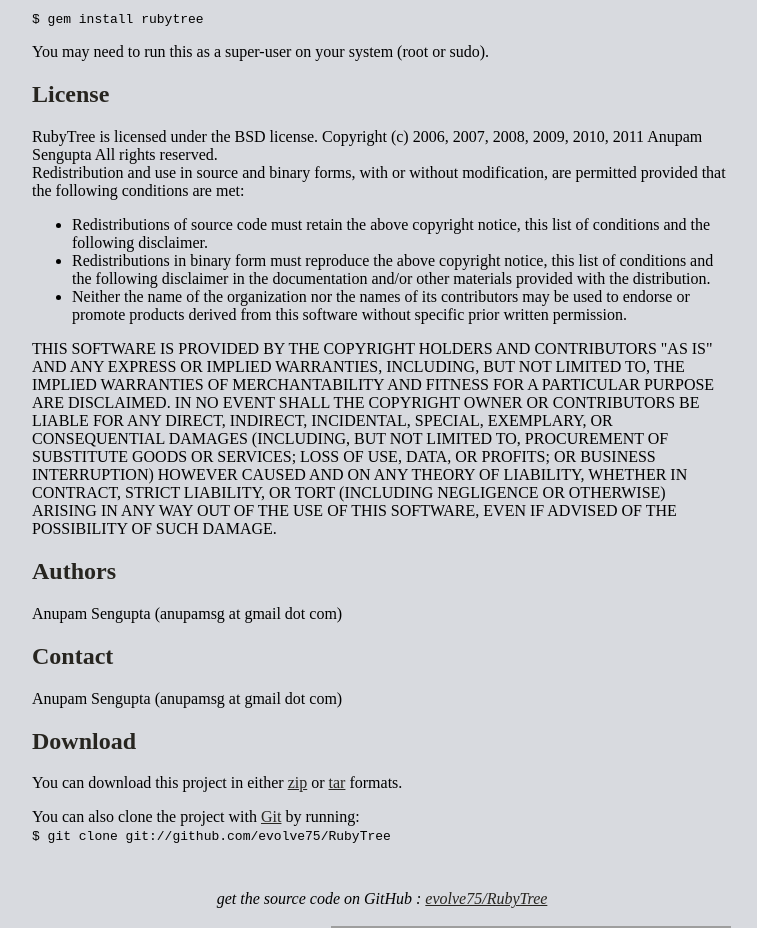
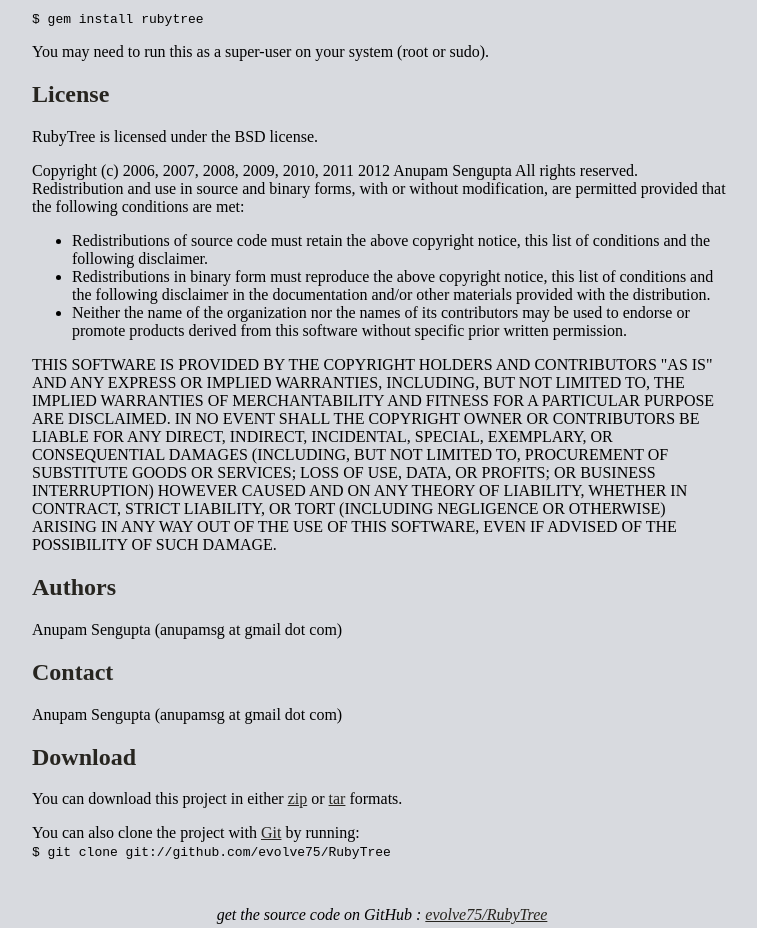
Before and after one commit to evolve75/RubyTree, a plain HTML site: page index.html in a window 1280 px wide. Shown: the part 820-1748 px from the top of the page, without its empty margins (258-1015 px from the left). Drawn offline with Linux system fonts and the light colour scheme; grey boxes are pictures that could not be loaded.

Commit message:
Minor modification on the format and copyright.

```diff
--- a/index.html
+++ b/index.html
@@ -8,7 +8,7 @@
     <meta name="msvalidate.01" content="11986F133D6038AE71995E5774370234" />
     <meta name="y_key" content="ab132b61717b3d36" />
 
-  <title>evolve75/RubyTree @ GitHub</title>
+    <title>RubyTree @ GitHub</title>
 
     <style type="text/css">
       body {
@@ -116,10 +116,10 @@
       <p>You may need to run this as a super-user on your system (root or sudo).</p>
 
       <h2>License</h2>
-    <p>RubyTree is licensed under the BSD license.
+      <p>RubyTree is licensed under the BSD license.</p>
 
-
-    Copyright (c) 2006, 2007, 2008, 2009, 2010, 2011 Anupam Sengupta
+      <p>
+        Copyright (c) 2006, 2007, 2008, 2009, 2010, 2011 2012 Anupam Sengupta
         All rights reserved.
 
         <br/>
```
Lines whose indentation alone changed are shown as unchanged.
